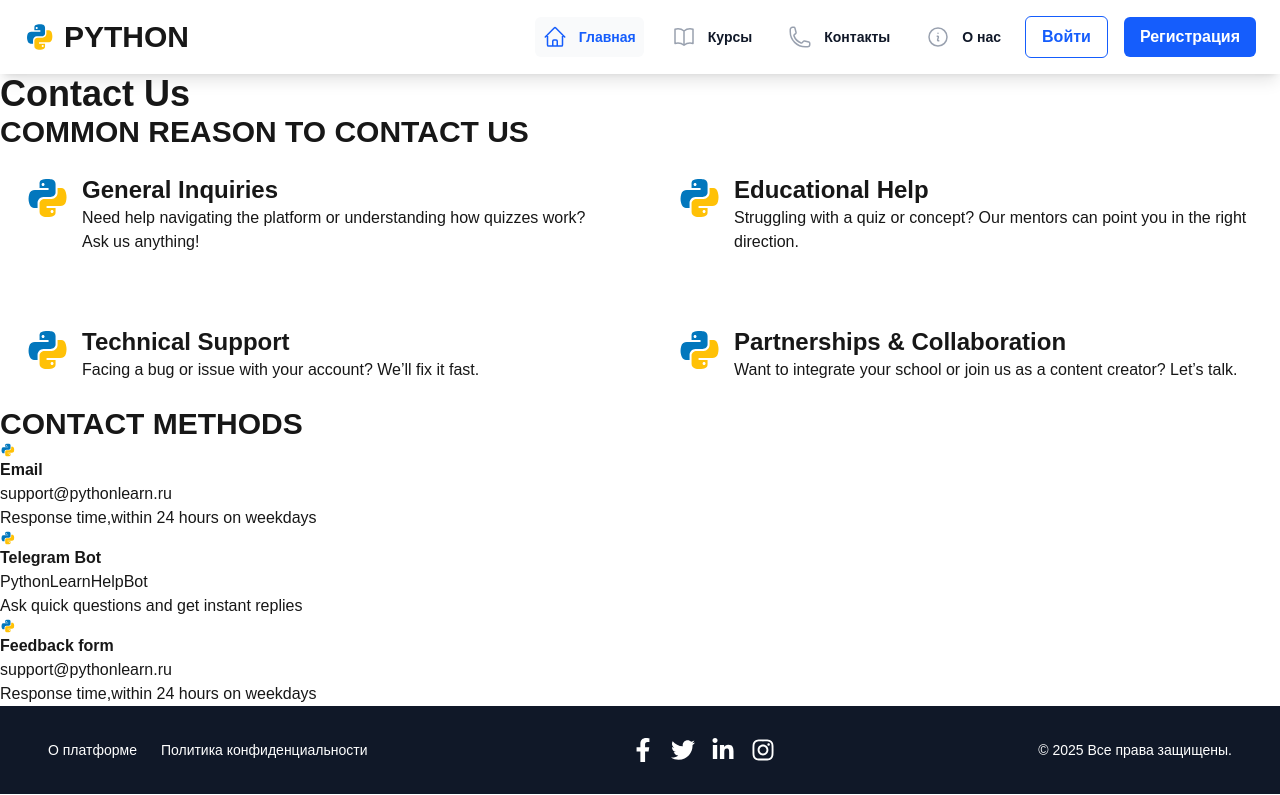
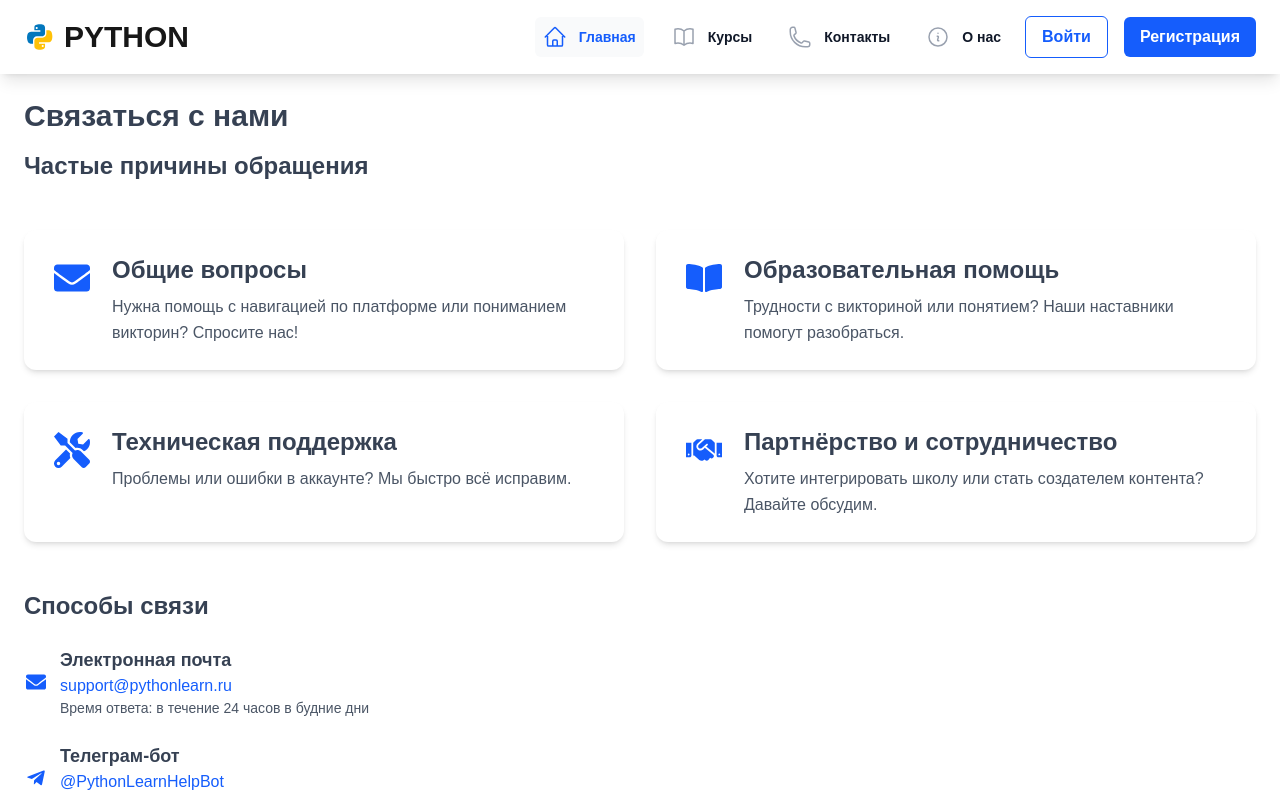
Before and after one commit to Grigoryan01/python-quiz, a Next.js app: page /dashboard/contact in a window 1280 px wide. Shown: the top 795 px of the page. Built offline with nearby package versions, Linux system fonts and the light colour scheme.

Commit message:
Update styles

```diff
--- a/src/components/contact/contact-us.tsx
+++ b/src/components/contact/contact-us.tsx
@@ -1,79 +1,100 @@
-import Image from 'next/image'
-import PythonIcon from '../../images/icons/python.svg'
+import { FaEnvelope, FaBookOpen, FaTools, FaHandshake, FaTelegramPlane, FaRegCommentDots } from 'react-icons/fa'
 
-
-const ContactUsPage=()=>{
+const ContactUsPage = () => {
   const cardData = [
     {
-    icon: PythonIcon,
-    title: 'General Inquiries',
-    text: 'Need help navigating the platform or understanding how quizzes work? Ask us anything!',
+      icon: FaEnvelope,
+      title: 'Общие вопросы',
+      text: 'Нужна помощь с навигацией по платформе или пониманием викторин? Спросите нас!',
     },
     {
-    icon: PythonIcon,
-    title: 'Educational Help',
-    text: 'Struggling with a quiz or concept? Our mentors can point you in the right direction.',
+      icon: FaBookOpen,
+      title: 'Образовательная помощь',
+      text: 'Трудности с викториной или понятием? Наши наставники помогут разобраться.',
     },
     {
-    icon: PythonIcon,
-    title: 'Technical Support',
-    text: 'Facing a bug or issue with your account? We’ll fix it fast.',
+      icon: FaTools,
+      title: 'Техническая поддержка',
+      text: 'Проблемы или ошибки в аккаунте? Мы быстро всё исправим.',
     },
     {
-    icon: PythonIcon,
-    title: 'Partnerships & Collaboration',
-    text: 'Want to integrate your school or join us as a content creator? Let’s talk.',
+      icon: FaHandshake,
+      title: 'Партнёрство и сотрудничество',
+      text: 'Хотите интегрировать школу или стать создателем контента? Давайте обсудим.',
     },
-];
+  ]
 
-    return(
-        <>
-        <h1 className='text-2xl lg:text-4xl font-bold'>Contact Us</h1>
+  const contactMethods = [
+    {
+      icon: FaEnvelope,
+      title: 'Электронная почта',
+      link: 'mailto:support@pythonlearn.ru',
+      display: 'support@pythonlearn.ru',
+      description: 'Время ответа: в течение 24 часов в будние дни',
+    },
+    {
+      icon: FaTelegramPlane,
+      title: 'Телеграм-бот',
+      link: 'https://t.me/PythonLearnHelpBot',
+      display: '@PythonLearnHelpBot',
+      description: 'Задавайте быстрые вопросы и получайте мгновенные ответы',
+    },
+    {
+      icon: FaRegCommentDots,
+      title: 'Форма обратной связи',
+      link: 'mailto:support@pythonlearn.ru',
+      display: 'support@pythonlearn.ru',
+      description: 'Время ответа: в течение 24 часов в будние дни',
+    },
+  ]
 
-        <h3 className='text-3xl font-bold uppercase'>Common reason to Contact Us</h3>
+  return (
+    <section className="max-w-7xl mx-auto p-6 space-y-12">
+      <header className="space-y-4">
+        <h1 className="text-2xl lg:text-3xl font-bold text-gray-700">Связаться с нами</h1>
+        <h2 className="text-xl lg:text-2xl font-semibold  text-gray-700">
+          Частые причины обращения
+        </h2>
+      </header>
 
-<div className="grid grid-cols-1 lg:grid-cols-2 gap-6">
-  {cardData.map((item, index) => (
-    <div key={index} className="flex items-start gap-2.5 p-6">
-      <Image src={item.icon} alt="Icon" className="w-12 h-12" />
-      <div className="w-full  flex flex-col items-start">
-        <h3 className="text-2xl font-semibold">{item.title}</h3>
-        <p className="text-base font-normal ">
-          {item.text}
-        </p>
+      <div className="grid grid-cols-1 lg:grid-cols-2 gap-8">
+        {cardData.map(({ icon: Icon, title, text }, index) => (
+          <div
+            key={index}
+            className="flex items-start gap-4 p-6 bg-white rounded-xl shadow-md hover:shadow-lg transition-shadow cursor-pointer"
+          >
+            <div className="text-blue-600 w-12 h-12 flex items-center justify-center text-4xl flex-shrink-0">
+              <Icon />
+            </div>
+            <div>
+              <h3 className="text-2xl text-gray-700 font-semibold mb-2">{title}</h3>
+              <p className="text-gray-600 leading-relaxed">{text}</p>
             </div>
           </div>
         ))}
       </div>
 
-
-
-
-        <h3 className='text-3xl font-bold uppercase'>Contact Methods</h3>
-
-        <ul className="list-unordered">
-            <li>
-                <Image src={PythonIcon} alt="Email" className='w-4 h-4' />
-                <p className="font-bold">Email</p>
-                <a href="mailto: support@pythonlearn.ru"> support@pythonlearn.ru</a>
-                <p>Response time,within 24 hours on weekdays</p>
+      <section>
+        <h2 className="text-xl lg:text-2xl font-semibold  text-gray-700 mb-6">Способы связи</h2>
+        <ul className="space-y-6 max-w-md">
+          {contactMethods.map(({ icon: Icon, title, link, display, description }, index) => (
+            <li key={index} className="flex items-center gap-3">
+              <div className="text-blue-600 w-6 h-6 flex items-center justify-center text-xl flex-shrink-0">
+                <Icon />
+              </div>
+              <div>
+                <p className="font-bold text-lg text-gray-700">{title}</p>
+                <a href={link} target="_blank" rel="noopener noreferrer" className="text-blue-600 hover:underline">
+                  {display}
+                </a>
+                <p className="text-gray-600 text-sm">{description}</p>
+              </div>
             </li>
-             <li>
-                <Image src={PythonIcon} alt="Telegram" className='w-4 h-4' />
-                <p className="font-bold">Telegram Bot</p>
-                <a href="mailto: support@pythonlearn.ru">PythonLearnHelpBot</a>
-                <p>Ask quick questions and get instant replies</p>
-            </li>
-              <li>
-                <Image src={PythonIcon} alt="Feedback" className='w-4 h-4' />
-                <p className="font-bold">Feedback form</p>
-                <a href="mailto: support@pythonlearn.ru"> support@pythonlearn.ru</a>
-                <p>Response time,within 24 hours on weekdays</p>
-            </li>
+          ))}
         </ul>
-        </>
+      </section>
+    </section>
   )
 }
 
-
 export default ContactUsPage
```
Lines whose indentation alone changed are shown as unchanged.
